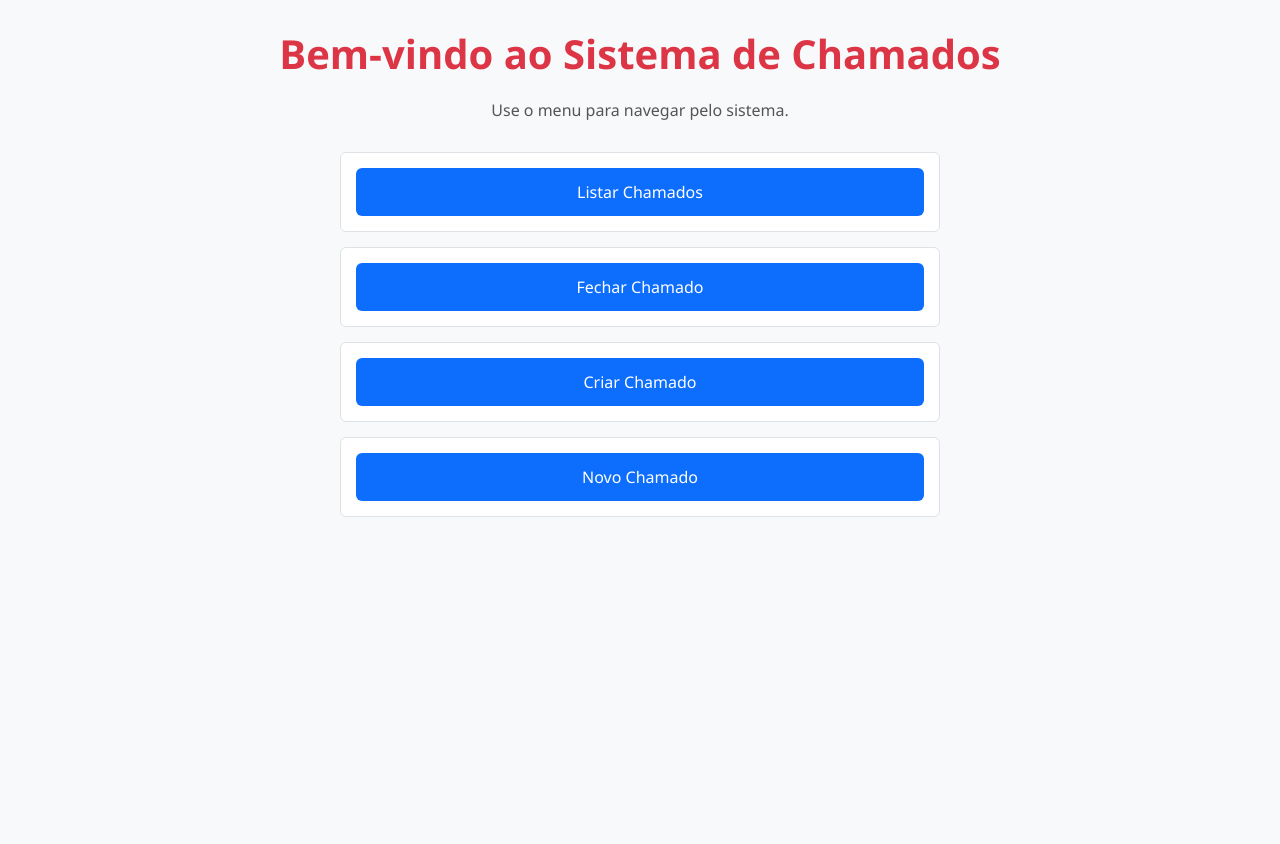
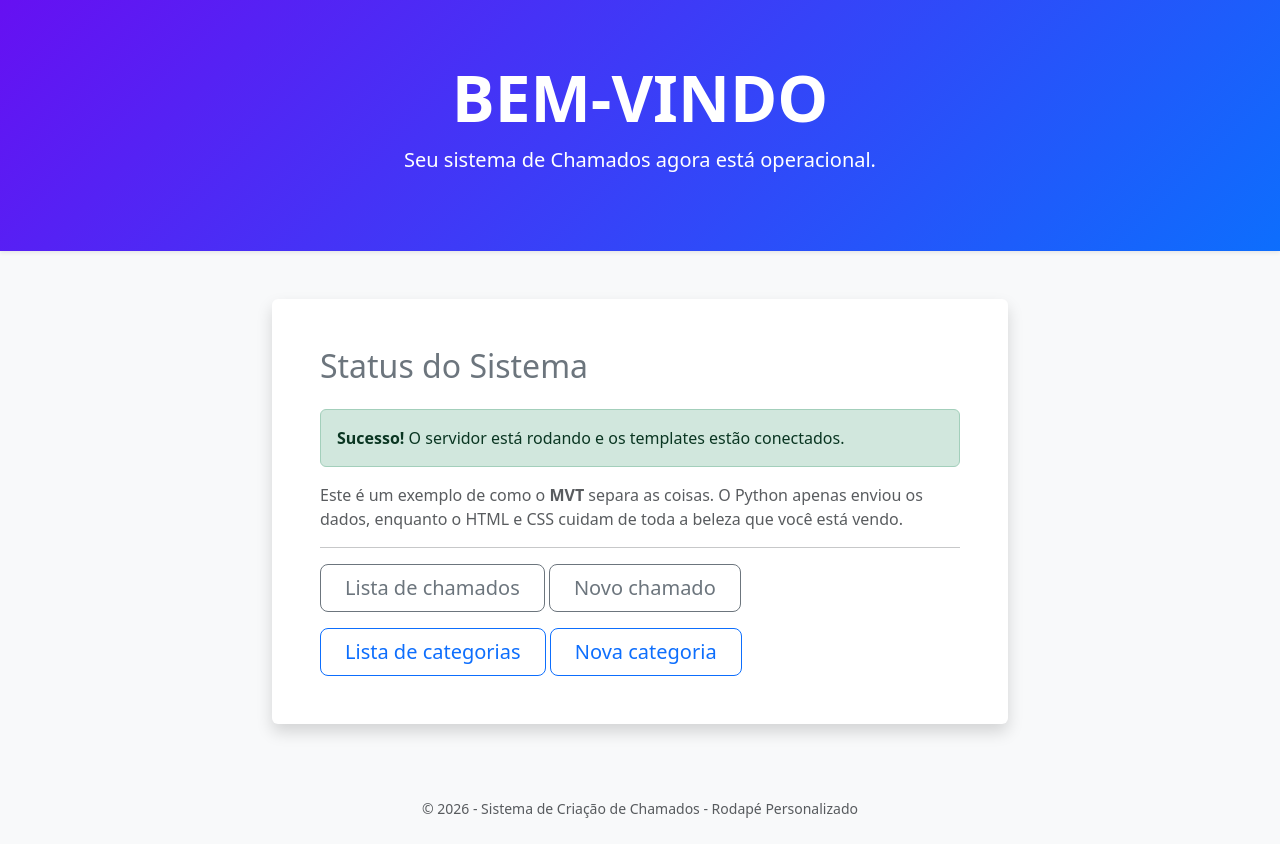
Before and after one commit to Maus0016/Python-Aula04, a Django app: page / in a window 1280 px wide. Before the commit the page ends 517 px from the top, so only its background shows below. Run offline with Django 5.2, Linux system fonts and the light colour scheme.

Commit message:
Recomeçando e tentando conectar as telas -- com alguns erros de sintaxe talvez

```diff
--- a/core/templates/core/base.html
+++ b/core/templates/core/base.html
@@ -1,124 +1,46 @@
 <!DOCTYPE html>
-<html lang="pt-BR">
+<html lang="pt-br">
 
 <head>
-
     <meta charset="UTF-8">
     <meta name="viewport" content="width=device-width, initial-scale=1.0">
-    <title>Base</title>
-    <!DOCTYPE html>
-    <link href="https://cdn.jsdelivr.net/npm/bootstrap@5.3.8/dist/css/bootstrap.min.css" rel="stylesheet">
-
-
+    <title>Sistema de Chamados | Home</title>
+    <link href="https://cdn.jsdelivr.net/npm/bootstrap@5.3.0/dist/css/bootstrap.min.css" rel="stylesheet">
     <style>
-        /* Estilo geral */
         body {
             background-color: #f8f9fa;
-            font-family: 'Segoe UI', Tahoma, Geneva, Verdana, sans-serif;
-            color: #333;
-            margin: 0;
-            padding: 0;
         }
 
-        /* Cabeçalho */
-        h1 {
-            text-align: center;
-            margin: 30px 0 10px 0;
-            color: #0d6efd;
-            font-weight: bold;
-        }
-
-        /* Texto de introdução */
-        p {
-            text-align: center;
-            font-size: 18px;
-            margin-bottom: 30px;
-        }
-
-        /* Menu */
-        ul {
-            list-style: none;
-            padding: 0;
-            max-width: 400px;
-            margin: 0 auto;
-        }
-
-        ul li {
-            margin: 15px 0;
-        }
-
-        /* Links do menu */
-        ul li a {
-            display: block;
-            text-decoration: none;
-            background-color: #0d6efd;
-            color: #fff;
-            padding: 12px;
-            border-radius: 6px;
-            text-align: center;
-            font-weight: 500;
-            transition: background-color 0.3s ease;
-        }
-
-        /* Efeito hover */
-        ul li a:hover {
-            background-color: #0b5ed7;
-
-            background-color: #f8f9fa;
-            font-family: 'Segoe UI', Tahoma, Geneva, Verdana, sans-serif;
-            color: #333;
-            margin: 0;
-            padding: 20px;
-        }
-
-        h1 {
-            text-align: center;
-            color: #dc3545;
-            /* vermelho para indicar fechamento */
-            margin-bottom: 20px;
-        }
-
-        ul {
-            list-style: none;
-            padding: 0;
-            max-width: 600px;
-            margin: 0 auto;
-        }
-
-        li {
-            background: #fff;
-            border: 1px solid #dee2e6;
-            border-radius: 6px;
-            padding: 15px;
-            margin-bottom: 10px;
-            transition: background-color 0.3s ease;
-        }
-
-        li:hover {
-            background-color: #f1f1f1;
-        }
-
-        .fechado {
-            background-color: #ffe5e5;
-            border: 1px solid #dc3545;
-            color: #dc3545;
-            font-weight: bold;
-            text-align: center;
-            padding: 10px;
-            border-radius: 6px;
-        }
-
-        p {
-            text-align: center;
-            margin-top: 20px;
-            font-size: 16px;
-            color: #555;
-
+        .hero-section {
+            background: linear-gradient(135deg, #6610f2, #0d6efd);
+            color: white;
+            padding: 60px 0;
         }
     </style>
-
 </head>
 
 <body>
-    {% block content %}{% endblock %}
+    <header class="hero-section text-center shadow-sm">
+        <div class="container">
+            <h1 class="display-3 fw-bold"> BEM-VINDO</h1>
+            <p class="lead">Seu sistema de Chamados agora está operacional.</p>
+        </div>
+    </header>
+
+    {% block content %}
+    <div>BEM-VINDO do bloco content</div>
+    {% endblock %}
+
+    {%block rodape %}
+    <div class="text-center py-4 text-muted">
+        <small>&copy; 2026 - Curso Técnico de Desenvolvimento Web - Rodapé Personalizado</small>
+    </div>
+    {% endblock %}
+
+
+    <!-- Aqui eu quero que apareça meu conteudo  -->
+
+
 </body>
+
+</html>
--- a/core/templates/core/home.html
+++ b/core/templates/core/home.html
@@ -1,14 +1,48 @@
-{% extends 'core/base.html' %}
+{% extends "core/base.html" %}
+
 
 {% block content %}
-<main>
-    <h1>Bem-vindo ao Sistema de Chamados</h1>
-    <p>Use o menu para navegar pelo sistema.</p>
-    <ul>
-        <li><a href="/listar/">Listar Chamados</a></li>
-        <li><a href="/fechar/">Fechar Chamado</a></li>
-        <li><a href="/criar/">Criar Chamado</a></li>
-        <li><a href="/novoChamado">Novo Chamado</a></li>
-    </ul>
+<main class="container my-5">
+    <div class="row justify-content-center">
+        <div class="col-md-8">
+            <div class="card shadow border-0">
+                <div class="card-body p-5">
+                    <h2 class="text-secondary mb-4">Status do Sistema</h2>
+
+                    <div class="alert alert-success d-flex align-items-center" role="alert">
+                        <div>
+                            <strong>Sucesso!</strong> O servidor está rodando e os templates estão conectados.
+                        </div>
+                    </div>
+
+                    <p class="text-muted">
+                        Este é um exemplo de como o <strong>MVT</strong> separa as coisas.
+                        O Python apenas enviou os dados, enquanto o HTML e CSS cuidam de toda a beleza que você está
+                        vendo.
+                    </p>
+
+                    <hr>
+
+                    <div class="d-grid gap-2 d-md-block">
+                        <a href="/listar-chamados" class="btn btn-outline-secondary btn-lg px-4">Lista de chamados</a>
+                        <a href="/novoChamado" class="btn btn-outline-secondary btn-lg px-4">Novo chamado</a>
+                    </div>
+
+                    <div class="d-grid gap-2 d-md-block mt-3">
+                        <a href="/listar_categorias" class="btn btn-outline-primary btn-lg px-4">Lista de categorias</a>
+                        <a href="/nova_categoria" class="btn btn-outline-primary btn-lg px-4">Nova categoria</a>
+                    </div>
+                </div>
+            </div>
+        </div>
+    </div>
 </main>
+
 {% endblock %}
+
+
+{% block rodape %}
+<div class="text-center py-4 text-muted">
+    <small>&copy; 2026 - Sistema de Criação de Chamados - Rodapé Personalizado</small>
+</div>
+{% endblock %}
--- a/core/views.py
+++ b/core/views.py
@@ -1,17 +1,106 @@
-from urllib import request
+from django.http import HttpResponse
 from django.shortcuts import render, redirect
 
-from django.http import HttpResponse
+
+chamados = [
+#Banco de dados em memoria
+    {'Setor': 'TI', 'problema': 'Computador lento', 'prioridade': 'Alta', 'descricao': 'O computador está muito lento ao iniciar.'},
+    {'Setor': 'RH', 'problema': 'Erro no sistema de folha de pagamento', 'prioridade': 'Média', 'descricao': 'O sistema não está calculando os impostos corretamente.'},
+    {'Setor': 'Financeiro', 'problema': 'Falta de acesso ao sistema bancário', 'prioridade': 'Alta', 'descricao': 'Não consigo acessar o sistema bancário para realizar pagamentos.'},
+]
+
+categorias = [
+        {"id": 1, "nome": "Chamado teste"},
+        {"id": 2, "nome": "Sem acesso a internet"},
+        {"id": 3, "nome": "Configurar mouse"},
+]
 
 def home(request):
     return render(request, "core/home.html")
 
-chamados = [
+def novoChamado(request):
+    #Enviar dados POST
+    if request.method == "POST":
+    #Capturando os dados
+        Setor = request.POST.get('Setor')
+        problema = request.POST.get('problema')
+        prioridade = request.POST.get('prioridade')
+        descricao = request.POST.get('descricao')
+    #Salva a base de dados
+        print(f"Recebido: {Setor}, {problema}, {prioridade}, {descricao}")
 
-    {'Setor': 'TI', 'problema': 'Computador lento', 'prioridade': 'Alta', 'descricao': 'O computador está muito lento ao iniciar.'},
-    {'Setor': 'RH', 'problema': 'Erro no sistema de folha de pagamento', 'prioridade': 'Média', 'descricao': 'O sistema não está calculando os impostos corretamente.'},
-    {'Setor': 'Financeiro', 'problema': 'Falta de acesso ao sistema bancário', 'prioridade': 'Alta', 'descricao': 'Não consigo acessar o sistema bancário para realizar pagamentos.'},
-]
+        chamados.append({
+            "id": len(chamados) + 1,
+            "Setor": Setor,
+            "problema": problema,
+            "prioridade": prioridade,
+            "descricao": descricao
+        })
+
+    #Redireciona de volta para a lista
+        return redirect('./listar')
+
+
+    return render(request, "core/novoChamado.html")
+
+def fechar(request, id):
+    for chamado in chamados:
+        if chamado["id"] == id:
+            chamados.remove(chamado)
+            break
+
+    return redirect('/listar')
+
+def listarChamados(request):
+    return render(request, 'core/listar.html', {"chamados": chamados})
+
+def listar_categorias(request):
+    return render(request, 'core/listar_categorias.html', {"categorias": categorias})
+
+def nova_categoria(request):
+    if request.method == "POST":
+        nome = request.POST.get('nome')
+        categorias.append({
+            "id": len(categorias) + 1,
+            "nome": nome
+        })
+        # salvar meus dados
+        return redirect('/listar_categorias')
+    return render(request, 'core/nova_categoria.html')
+
+def excluir_categoria(request, id):
+    for categoria in categorias:
+        if categoria["id"] == id:
+            categorias.remove(categoria)
+            break
+    return redirect('/listar_categorias')
+
+
+
+
+
+
+
+
+
+
+
+
+
+
+
+
+
+
+
+
+
+
+
+
+
+
+
 def listar (request):
 
    return render(request, "core/listar.html", {"chamados": chamados})
--- a/setup/urls.py
+++ b/setup/urls.py
@@ -16,17 +16,19 @@ Including another URLconf
 """
 from django.contrib import admin
 from django.urls import path
-from core.views import home
-from core.views import listar
-from core.views import criar
-from core.views import fechar
-from core.views import novoChamado
+from core.views import home,listarChamados, novoChamado, fechar
+from core.views import listar_categorias, nova_categoria, excluir_categoria
+
 
 urlpatterns = [
     path('admin/', admin.site.urls),
+
+
     path('', home),
-    path('listar/', listar),
-    path('criar/<str:Setor>/<str:problema>/<int:prioridade>/<str:descricao>/', criar),
+    path('listar_chamados/', listarChamados),
     path('novoChamado', novoChamado),
-    path('fechar/<int:indice>/', fechar),
+    path('fechar/<int>:id>', fechar , name='fechar_chamado'),
+    path('listar_categorias', listar_categorias),
+    path('nova_categoria', nova_categoria),
+    path('excluir_categoria/<int>:id', nova_categoria, name='excluir_categoria'),
 ]
```
Also changed, not shown: core/templates/core/criar.html (deleted, +0 -86 lines), core/templates/core/fechar.html (deleted, +0 -33 lines), core/templates/core/listar.html (+37 -20 lines), core/templates/core/listar_categorias.html (added, +23 -0 lines), core/templates/core/novaCategoria.html (added, +25 -0 lines), core/templates/core/novoChamado.html (+31 -31 lines).
